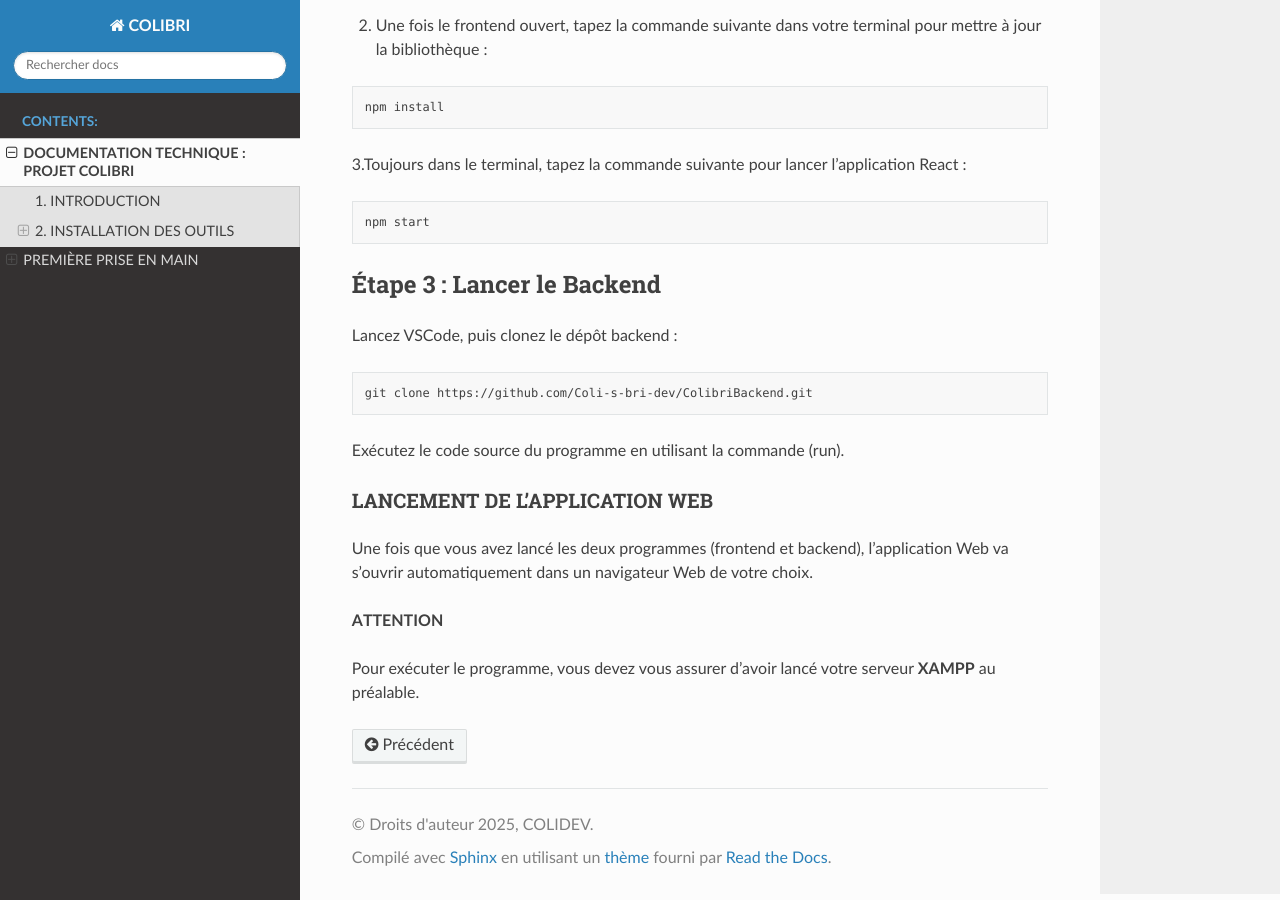
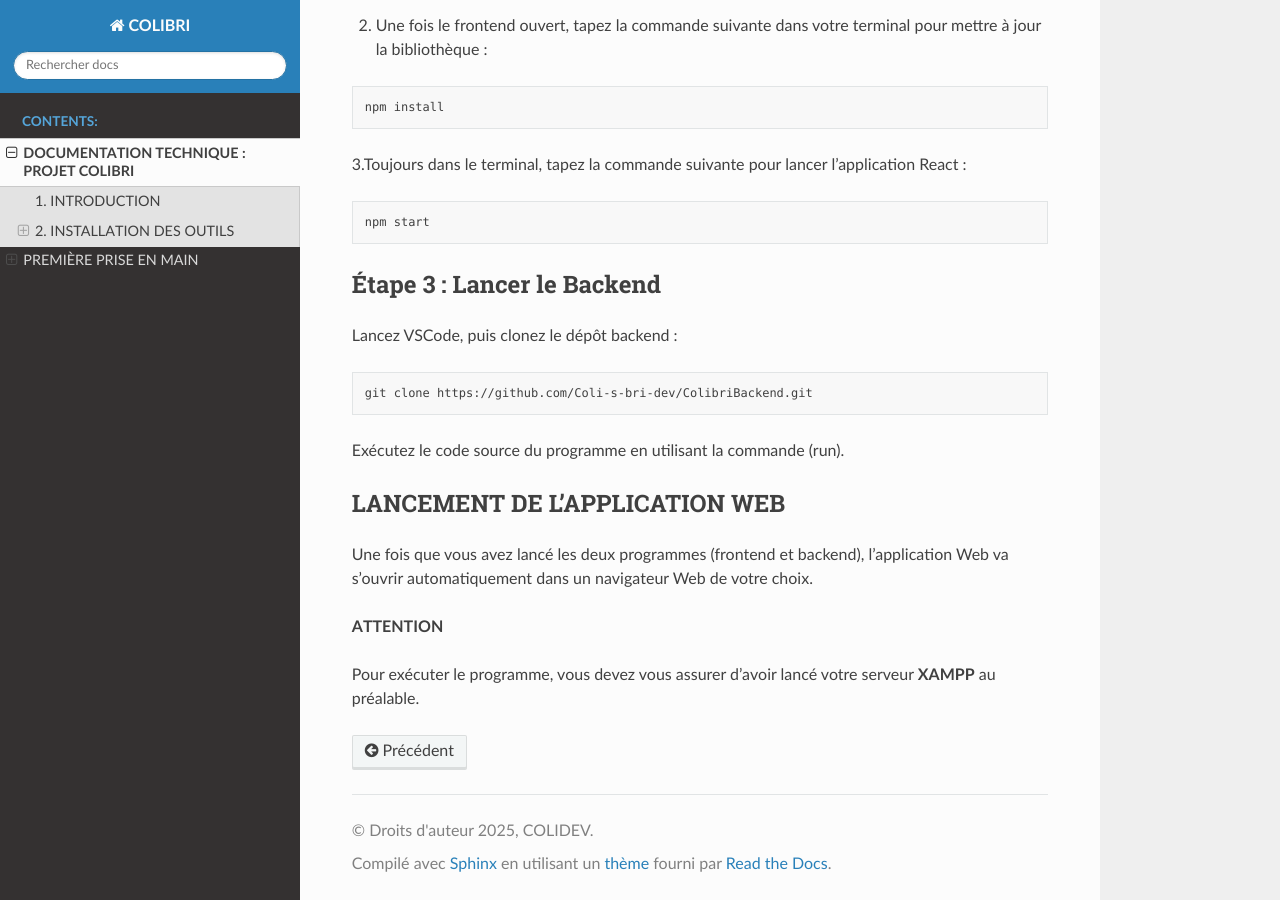
Before and after one commit to Nicole8001/docs, a Sphinx documentation site: the page built from docs/source/my-first-post.md, in a window 1280 px wide and 900 px high, scrolled down 1771 px. Built offline with Sphinx 7.4.7 and the Read the Docs theme 3.1.0, drawn with Linux system fonts in a browser that asks for light colours.

````diff
--- a/docs/source/my-first-post.md
+++ b/docs/source/my-first-post.md
@@ -46,7 +46,7 @@ Une fois tous ces outils installés, ouvrez votre dépôt Git et clonez le lien
 git clone https://github.com/Coli-s-bri-dev
 ```
 
- ## Étape 2 : Frontend
+## Étape 2 : Frontend
 
 1. Lancez votre interface IDE, dans notre cas **VSCode**, et clonez le dépôt suivant :
 ```bash
@@ -64,7 +64,7 @@ npm install
 ```bash
 npm start
 ```
- ## Étape 3 : Lancer le Backend
+## Étape 3 : Lancer le Backend
 
 Lancez VSCode, puis clonez le dépôt backend :
 
@@ -74,7 +74,7 @@ git clone https://github.com/Coli-s-bri-dev/ColibriBackend.git
 
 Exécutez le code source du programme en utilisant la commande (run).
 
-### LANCEMENT DE L'APPLICATION WEB
+## LANCEMENT DE L'APPLICATION WEB
 
 Une fois que vous avez lancé les deux programmes (frontend et backend), l'application Web va s’ouvrir automatiquement dans un navigateur Web de votre choix.
 
````
